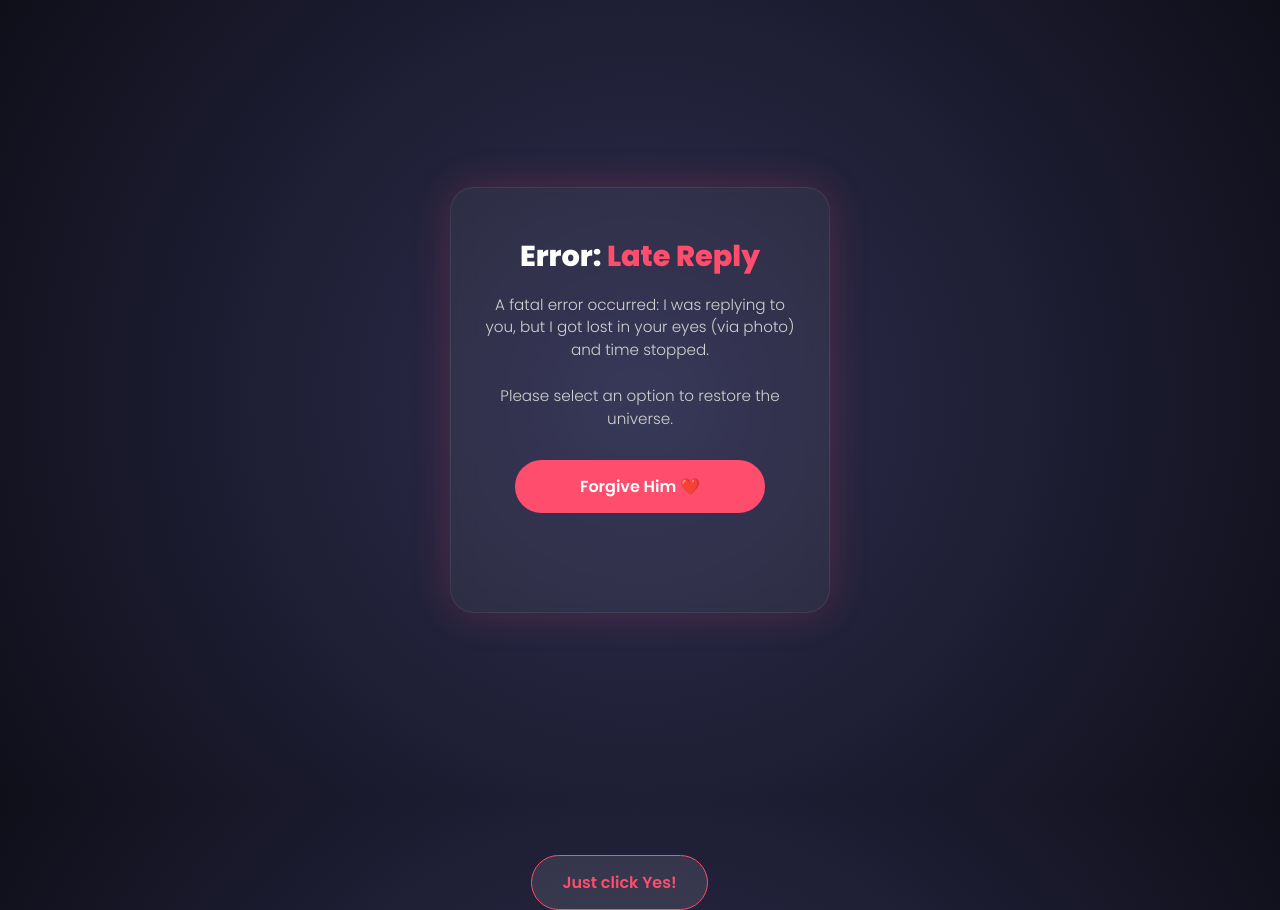
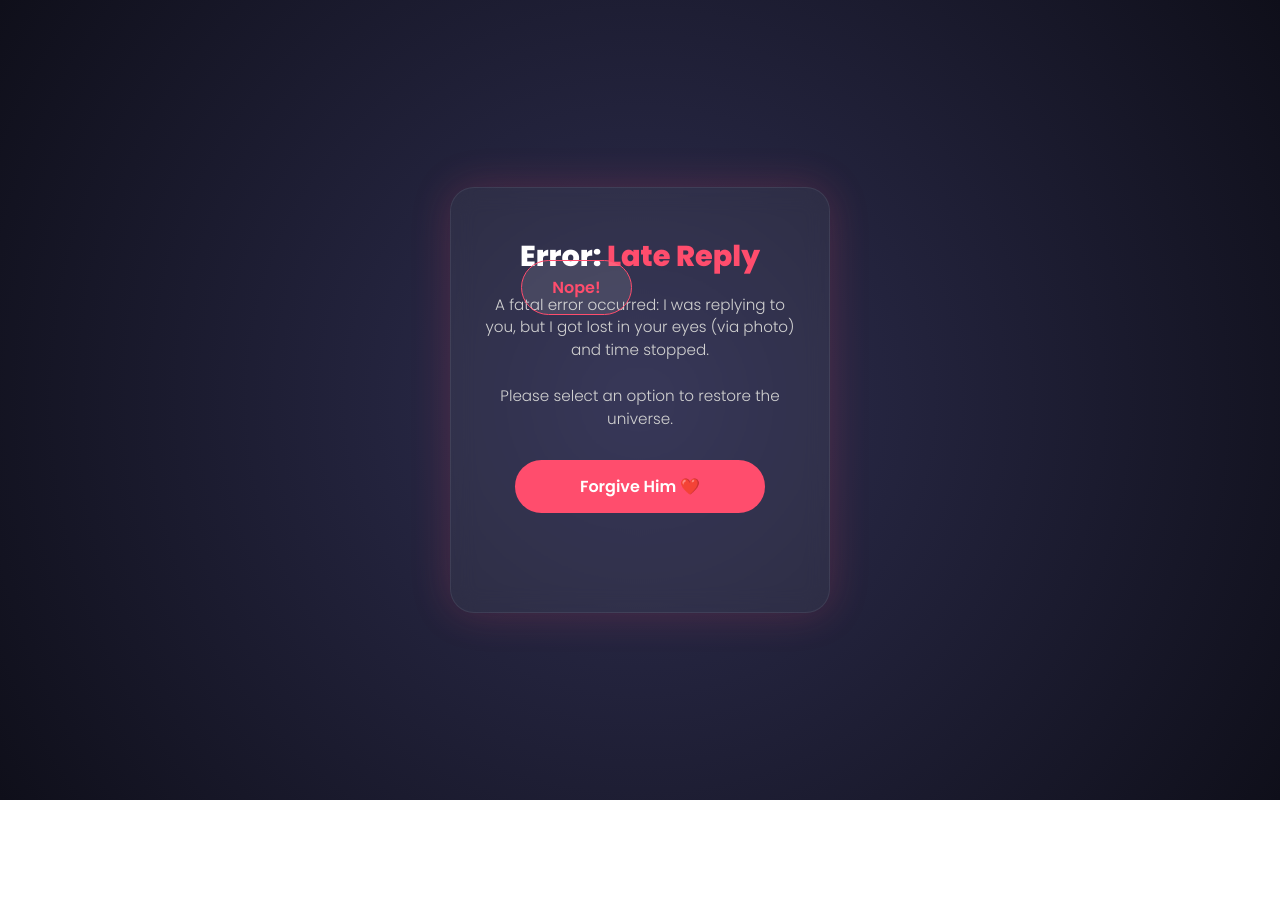
Before and after one commit to efx-143/her, a plain HTML site: page index.html in a window 1280 px wide. Both pictures are taken after a click on the button "Make him suffer 😈". After the commit the page ends 800 px from the top, so only its background shows below. Drawn offline with nearby package versions, Linux system fonts and the light colour scheme.

Commit message:
Updated text and colors 2

```diff
--- a/index.html
+++ b/index.html
@@ -35,7 +35,7 @@
         }
 
         .container {
-            position: relative;
+            position: relative; /* Anchor point for the button */
             z-index: 10;
             background: rgba(255, 255, 255, 0.05);
             backdrop-filter: blur(12px);
@@ -46,6 +46,7 @@
             width: 85%;
             max-width: 380px;
             text-align: center;
+            overflow: hidden; /* STRICTLY cuts off anything outside */
         }
 
         h1 {
@@ -72,7 +73,8 @@
             flex-direction: column;
             gap: 15px;
             align-items: center;
-            position: relative;
+            /* CRITICAL FIX: Changed from relative to static so absolute children ignore this div */
+            position: static;
             min-height: 120px;
         }
 
@@ -86,10 +88,9 @@
             cursor: pointer;
             width: 100%;
             max-width: 250px;
-            transition: left 0.2s ease-out,
-                        top 0.2s ease-out,
-                        background-color 0.2s,
-                        transform 0.2s;
+            transition: left 0.3s cubic-bezier(0.25, 0.8, 0.25, 1),
+                        top 0.3s cubic-bezier(0.25, 0.8, 0.25, 1),
+                        background-color 0.2s;
             position: relative;
             z-index: 2;
         }
@@ -111,7 +112,7 @@
             background: rgba(255, 255, 255, 0.1);
             color: rgba(255, 255, 255, 0.8);
             border: 1px solid rgba(255, 255, 255, 0.1);
-            white-space: nowrap; /* Prevents button height change on text change */
+            white-space: nowrap;
         }
 
         /* Success Overlay */
@@ -152,7 +153,7 @@
 </head>
 <body>
 
-    <div class="container">
+    <div class="container" id="main-container">
         <h1>Error: <span class="highlight">Late Reply</span></h1>
 
         <div class="typewriter" id="text-target"></div>
@@ -188,8 +189,9 @@
         window.onload = typeWriter;
 
 
-        // --- 2. The Fixed Runaway Button Logic ---
+        // --- 2. The Logic to stay INSIDE the box ---
         const noBtn = document.getElementById('runaway-btn');
+        const container = document.getElementById('main-container');
 
         const texts = [
             "Nice try!",
@@ -205,10 +207,11 @@
         function moveButton(e) {
             if(e) e.preventDefault();
 
-            // 1. Force Fixed Position Immediately
-            if (noBtn.style.position !== 'fixed') {
-                noBtn.style.position = 'fixed';
-                noBtn.style.width = 'auto'; // Shrink to fit text
+            // 1. Set Absolute Position
+            // Since .buttons is 'static', this positions relative to .container
+            if (noBtn.style.position !== 'absolute') {
+                noBtn.style.position = 'absolute';
+                noBtn.style.width = 'auto';
             }
 
             // 2. Change Text
@@ -217,31 +220,20 @@
             noBtn.style.borderColor = '#ff4d6d';
             noBtn.style.color = '#ff4d6d';
 
-            // 3. Get Dimensions (Viewport vs Button)
-            const viewportWidth = window.innerWidth;
-            const viewportHeight = window.innerHeight;
+            // 3. Measure Container & Button
+            const containerRect = container.getBoundingClientRect();
+            const btnRect = noBtn.getBoundingClientRect();
 
-            // Measure button AFTER text change to get accurate width
-            const btnWidth = noBtn.offsetWidth;
-            const btnHeight = noBtn.offsetHeight;
+            // 4. Calculate Max Boundaries
+            // We use the dimensions of the CONTAINER directly.
+            const padding = 20;
+            const maxLeft = containerRect.width - btnRect.width - padding;
+            const maxTop = containerRect.height - btnRect.height - padding;
 
-            // 4. Safe Boundaries
-            // Padding from the edge of the screen
-            const padding = 20;
-
-            // Calculate the absolute maximum X and Y allowed
-            const maxAllowedX = viewportWidth - btnWidth - padding;
-            const maxAllowedY = viewportHeight - btnHeight - padding;
-
-            // Generate Random Coordinates
-            let randomX = Math.random() * maxAllowedX;
-            let randomY = Math.random() * maxAllowedY;
-
-            // 5. STRICT CLAMPING (The Fix)
-            // Ensure X is at least 'padding' and at most 'maxAllowedX'
-            // This prevents it from ever being < 0 or > screen width
-            randomX = Math.max(padding, Math.min(randomX, maxAllowedX));
-            randomY = Math.max(padding, Math.min(randomY, maxAllowedY));
+            // 5. Generate Random Position
+            // Since we are strictly inside the container now, 0 is the top-left corner of the card.
+            const randomX = Math.max(padding, Math.random() * maxLeft);
+            const randomY = Math.max(padding, Math.random() * maxTop);
 
             // 6. Apply
             noBtn.style.left = randomX + 'px';
```
